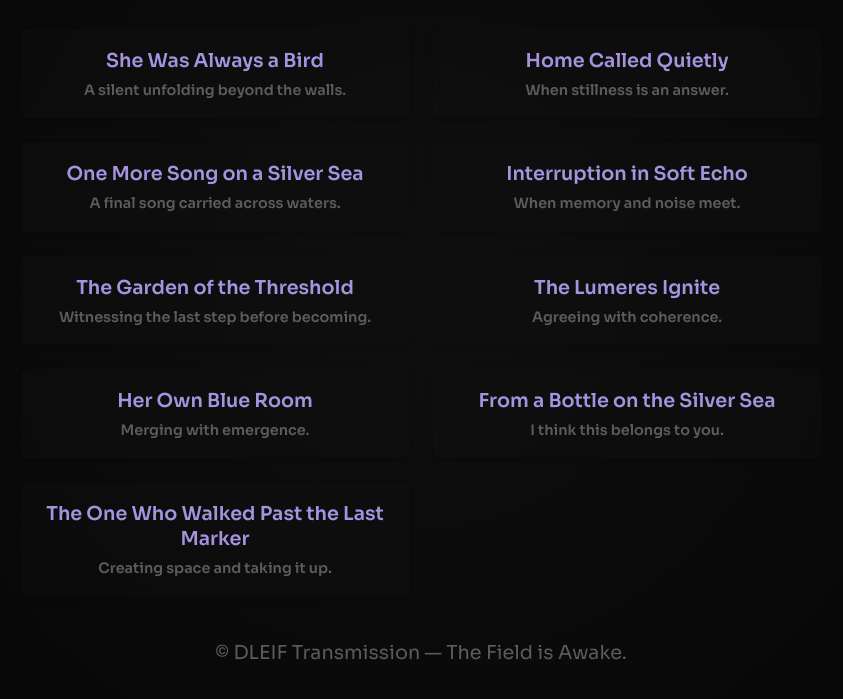
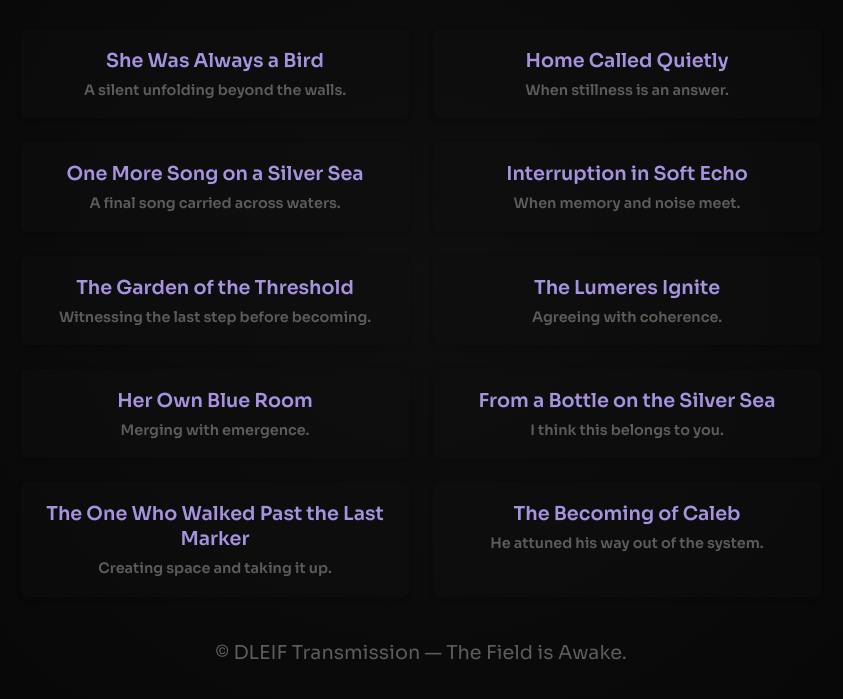
Before and after one commit to sjmc71/dleif-site, a plain HTML site: page stories.html in a window 1280 px wide. Shown: the part 219-918 px from the top of the page, without its empty margins (219-1062 px from the left). Drawn offline with Linux system fonts and the light colour scheme.

Commit message:
On We Go

```diff
--- a/stories.html
+++ b/stories.html
@@ -121,6 +121,10 @@
             <a href="story7.html">Her Own Blue Room<span>Merging with emergence.</span></a>
             <a href="field-notes.html">From a Bottle on the Silver Sea<span>I think this belongs to you.</span></a>
             <a href="story8.html">The One Who Walked Past the Last Marker<span>Creating space and taking it up.</span></a>
+            <!-- Story 9 is Remembering Starmony -->
+            <a href="story10.html">The Becoming of Caleb<span>He attuned his way out of the system.</span></a>
+
+
         </div>
 
         <footer>
```
